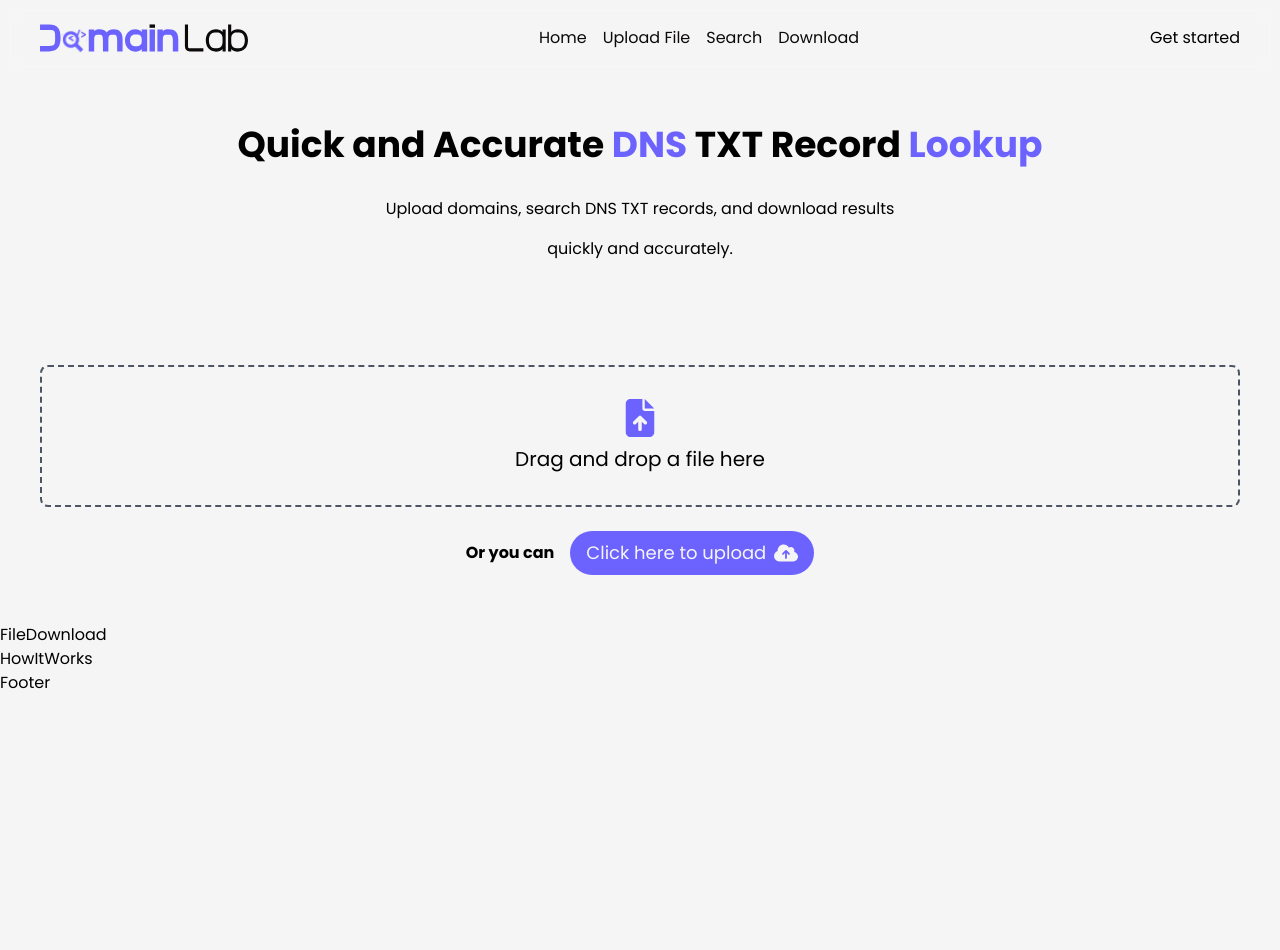
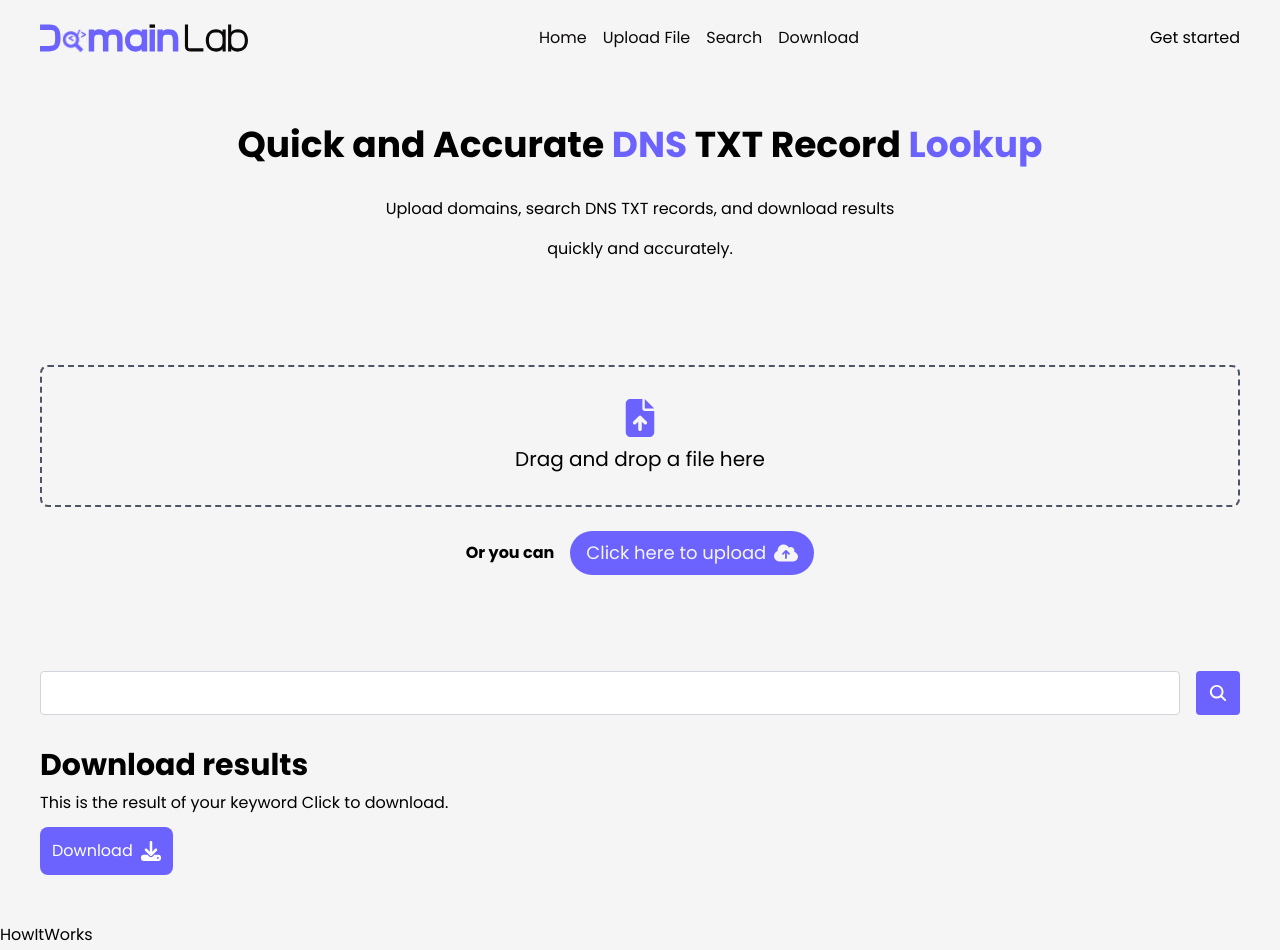
Before and after one commit to Alamiz/domains-lab, a React (Vite) app: page / in a window 1280 px wide. Shown: the top 950 px of the page. Before the commit the page ends 800 px from the top, so only its background shows below. Built offline with nearby package versions, Linux system fonts and the light colour scheme.

Commit message:
creating the file download section

```diff
--- a/src/containers/fileDownload/FileDownload.jsx
+++ b/src/containers/fileDownload/FileDownload.jsx
@@ -1,6 +1,34 @@
+import { useState } from "react";
+import { IoSearch } from "react-icons/io5";
+import { FaDownload } from "react-icons/fa6";
+
 const FileDownload = () => {
+  const [searchKeyWord, setSearchKeyWord] = useState('')
+
+  const search  = () => {
+    console.log(searchKeyWord)
+    setSearchKeyWord('')
+  }
+
   return (
-    <div>FileDownload</div>
+    <section>
+      <div className="container">
+        {/* Search bar */}
+        <div className="flex gap-4">
+          <input className="border-solid border border-gray-300 rounded px-4 py-2 w-full outline-gray-500" type="text" value={searchKeyWord} onChange={(e) => setSearchKeyWord(e.target.value)}/>
+          <button className="bg-primary rounded px-3 py-3" onClick={search}>
+            <IoSearch color="white" size={20}/>
+          </button>
+        </div>
+
+        {/* Download results */}
+        <div className="mt-8">
+          <p className="text-3xl font-bold">Download results</p>
+          <p className="mt-2">This is the result of your keyword Click to download.</p>
+          <button className="flex bg-primary rounded-lg mt-3 px-3 py-3 text-white items-center justify-center gap-2">Download <FaDownload size={20}/></button>
+        </div>
+      </div>
+    </section>
   )
 }
 
```
